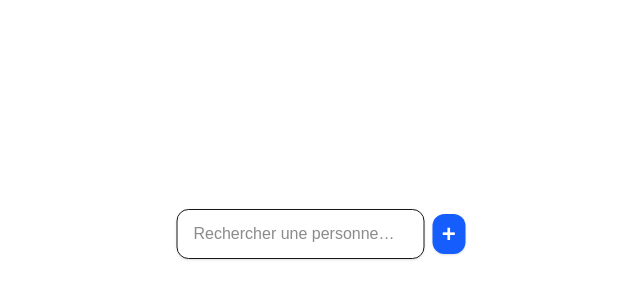
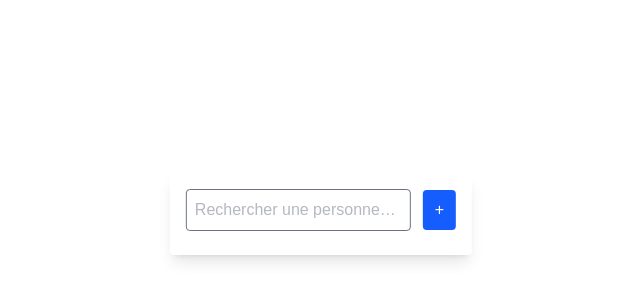
Before and after one commit to rchouhani/rchouhani-genealogy-three-d, a Next.js app: page / in a window 1280 px wide. Shown: the part 186-486 px from the top of the page, without its empty margins (319-959 px from the left). Built offline with nearby package versions, Linux system fonts and the light colour scheme.

Commit message:
FIX : handle error into the search input which crashed when undefined result

```diff
--- a/app/components/SearchEngine.tsx
+++ b/app/components/SearchEngine.tsx
@@ -1,12 +1,12 @@
 "use client";
 
-import { useState, useEffect } from "react";
-import { Person } from "../types/family"; // ← adapte selon ton projet
+import { useState } from "react";
+import { Person } from "../types/family";
 
 interface SearchEngineProps {
-  persons: Person[];                      // Toute la liste des personnes
-  onSelectPerson: (person: Person) => void; // Lorsqu’on clique sur une personne trouvée
-  onCreatePerson: () => void;               // Ouvre AddMemberForm
+  persons: Person[];
+  onSelectPerson: (person: Person) => void;
+  onCreatePerson: () => void;
 }
 
 export default function SearchEngine({
@@ -15,96 +15,84 @@ export default function SearchEngine({
   onCreatePerson,
 }: SearchEngineProps) {
   const [query, setQuery] = useState("");
-  const [results, setResults] = useState<Person[]>([]);
+  const [error, setError] = useState("");
 
-  useEffect(() => {
-    if (!query.trim()) {
-      setResults([]);
+  const results = persons.filter((p) => {
+    const full = `${p.firstName} ${p.lastName}`.toLowerCase();
+    return full.includes(query.toLowerCase());
+  });
+
+  const handleChange = (e: React.ChangeEvent<HTMLInputElement>) => {
+    const value = e.target.value;
+    setQuery(value);
+
+    if (value.trim().length === 0) {
+      setError("");
       return;
     }
 
-    const q = query.toLowerCase();
-    const filtered = persons.filter(
-      (p) =>
-        p.firstName.toLowerCase().includes(q) ||
-        p.lastName.toLowerCase().includes(q)
-    );
+    if (results.length === 0) {
+      setError("Aucun résultat trouvé.");
+    } else {
+      setError("");
+    }
+  };
 
-    setResults(filtered);
-  }, [query, persons]);
+  const handleSelect = (person: Person) => {
+    setQuery("");
+    setError("");
+    onSelectPerson(person);
+  };
 
-  const hasPersons = persons.length > 0;
-  const showPlusButton = persons.length > 0 && persons.length < 20;
+  const showCreateButton =
+    persons.length === 0 || persons.length < 20;
 
   return (
-    <div className="w-full max-w-xl mx-auto mt-10 relative">
-
-      {/* Champ de recherche */}
-      <div className="flex items-center gap-2">
+    <div className="w-full max-w-md mx-auto p-4 bg-white rounded shadow-lg">
+      <div className="flex items-center gap-3 mb-2">
         <input
           type="text"
-          placeholder={
-            hasPersons
-              ? "Rechercher une personne…"
-              : "Aucune entrée pour le moment"
-          }
+          className="w-full p-2 border rounded text-gray-500"
+          placeholder="Rechercher une personne…"
           value={query}
-          onChange={(e) => setQuery(e.target.value)}
-          className="w-full border px-4 py-3 rounded-xl shadow-sm dark:bg-gray-800 dark:text-gray-200"
+          onChange={handleChange}
         />
 
-        {/* Bouton + seulement si entre 1 et 20 personnes */}
-        {showPlusButton && (
+        {showCreateButton && (
           <button
             onClick={onCreatePerson}
-            className="
-              w-10 h-10 flex items-center justify-center rounded-xl
-              bg-blue-600 text-white text-2xl font-bold shadow
-              hover:bg-blue-700 transition
-            "
+            className="px-3 py-2 bg-blue-600 text-white rounded hover:bg-blue-700"
           >
             +
           </button>
         )}
       </div>
 
-      {/* Aucun membre encore → Gros bouton central */}
-      {!hasPersons && (
-        <div className="mt-4 flex justify-center">
-          <button
-            onClick={onCreatePerson}
-            className="
-              px-6 py-3 rounded-xl bg-green-600 text-white font-semibold
-              shadow-lg hover:bg-green-700 transition text-lg
-            "
-          >
-            Ajouter votre premier membre
-          </button>
-        </div>
+      {/* Message d’erreur */}
+      {error && (
+        <p className="text-red-600 text-sm mb-2">{error}</p>
       )}
 
-      {/* Résultats de recherche */}
-      {results.length > 0 && (
-        <div
-          className="
-            absolute left-0 right-0 mt-2 bg-white dark:bg-gray-700
-            border rounded-xl shadow-lg max-h-60 overflow-y-auto z-20
-          "
-        >
+      {/* Résultats */}
+      {query.length > 0 && results.length > 0 && (
+        <ul className="border rounded bg-gray-50 max-h-60 overflow-y-auto">
           {results.map((person) => (
-            <div
+            <li
               key={person.id}
-              className="px-4 py-3 cursor-pointer hover:bg-gray-100 dark:hover:bg-gray-600"
-              onClick={() => {
-                onSelectPerson(person);
-                setQuery("");
-                setResults([]);
-              }}
+              onClick={() => handleSelect(person)}
+              className="p-2 cursor-pointer hover:bg-gray-200"
             >
               {person.firstName} {person.lastName}
-            </div>
+            </li>
           ))}
-        </div>
+        </ul>
+      )}
+
+      {/* Aucun résultat */}
+      {query.length > 0 && results.length === 0 && !error && (
+        <p className="text-gray-600 text-sm">
+          Aucun résultat.
+        </p>
       )}
     </div>
   );
```
